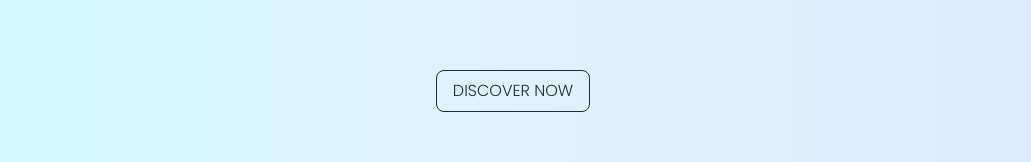
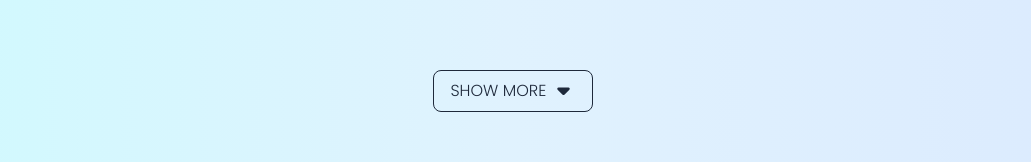
Before and after one commit to kietnguyen98/portfilio, a Next.js app: page / in a window 1280 px wide. Shown: the part 614-776 px from the top of the page, without its empty margins (127-1158 px from the left). Built offline with nearby package versions, Linux system fonts and the light colour scheme.

Commit message:
update ui

```diff
--- a/components/ProfileIntro.tsx
+++ b/components/ProfileIntro.tsx
@@ -1,16 +1,22 @@
 // import modules from library
 import React, { FunctionComponent } from "react";
-import Image from "next/image";
 import { useMediaQuery } from "react-responsive";
+import { FontAwesomeIcon } from "@fortawesome/react-fontawesome";
+import { faCaretDown } from "@fortawesome/free-solid-svg-icons";
+import { faCaretUp } from "@fortawesome/free-solid-svg-icons";
 
 // import modules from local
 
 type profileIntroProps = {
   userDiscoverd: any;
+  userUnDiscoverd: any;
+  isDiscoverd: boolean;
 };
 
 const ProfileIntro: FunctionComponent<profileIntroProps> = ({
   userDiscoverd,
+  userUnDiscoverd,
+  isDiscoverd,
 }) => {
   const isMobile = useMediaQuery({ maxWidth: 900 });
   const isSmallWidthMobile = useMediaQuery({ maxWidth: 380 });
@@ -67,11 +73,11 @@ const ProfileIntro: FunctionComponent<profileIntroProps> = ({
               </div>
               <div className="flex justify-center items-end w-full md:mt-20 sm:mt-16 mt-16">
                 <button
-                  onClick={userDiscoverd}
+                  onClick={isDiscoverd ? userUnDiscoverd : userDiscoverd}
                   className="md:py-2 sm:py-2 py-2 md:px-4 sm:px-4 px-4 text-slate-800 dark:text-slate-50 border-solid border-1 border-slate-800 dark:border-slate-50 dark:hover:text-slate-800 hover:border-none cursor-pointer rounded-lg bg-inherit hover:bg-slate-50 duration-300"
                 >
                   <p className="pp-thin md:text-lg sm:text-lg text-sm">
-                    DISCOVER NOW
+                    SHOW MORE
                   </p>
                 </button>
               </div>
@@ -103,10 +109,20 @@ const ProfileIntro: FunctionComponent<profileIntroProps> = ({
           </div>
           <div className="flex justify-center items-end w-full col-span-3">
             <button
-              onClick={userDiscoverd}
+              onClick={isDiscoverd ? userUnDiscoverd : userDiscoverd}
               className="py-2 px-4 text-slate-800 dark:text-slate-50 border-solid border-1 border-slate-800 dark:border-slate-50 dark:hover:text-slate-800 hover:border-none cursor-pointer rounded-lg bg-inherit hover:bg-slate-50 duration-300"
             >
-              <p className="pp-thin text-md">DISCOVER NOW</p>
+              {isDiscoverd ? (
+                <p className="pp-thin text-md">
+                  SHOW LESS{" "}
+                  <FontAwesomeIcon icon={faCaretUp} size="lg" fixedWidth />
+                </p>
+              ) : (
+                <p className="pp-thin text-md">
+                  SHOW MORE{" "}
+                  <FontAwesomeIcon icon={faCaretDown} size="lg" fixedWidth />
+                </p>
+              )}
             </button>
           </div>
         </div>
--- a/data/skills-data.json
+++ b/data/skills-data.json
@@ -1,7 +1,7 @@
 [
   {
     "name": "html",
-    "point": 8,
+    "point": 8.5,
     "img": "/images/icons/html.png"
   },
   {
--- a/pages/index.tsx
+++ b/pages/index.tsx
@@ -13,6 +13,11 @@ const Home: NextPage = () => {
   React.useEffect(() => {
     setIsMounted(true);
   }, []);
+
+  // scrolling to Top
+  const toTopScroll = () => {
+    window.scrollTo({ top: 0, behavior: "smooth" });
+  };
 
   // scrolling about me section
   const aboutMeRef = React.useRef<HTMLInputElement>(null);
@@ -53,11 +58,22 @@ const Home: NextPage = () => {
   const [isDiscoverd, setIsDiscovered] = React.useState(false);
 
   const userDiscoverd = () => {
-    setIsDiscovered(true);
+    if (!isDiscoverd) {
+      setIsDiscovered(true);
+    }
     if (isDiscoverd) {
       aboutMeScroll();
     } else {
       setTimeout(aboutMeScroll, 300);
+    }
+  };
+
+  const userUnDiscoverd = () => {
+    toTopScroll();
+    if (isDiscoverd) {
+      setTimeout(() => {
+        setIsDiscovered(false);
+      }, 300);
     }
   };
 
@@ -75,7 +91,11 @@ const Home: NextPage = () => {
             experienceScroll={experienceScroll}
             skillsScroll={skillsScroll}
           />
-          <ProfileIntro userDiscoverd={userDiscoverd} />
+          <ProfileIntro
+            userDiscoverd={userDiscoverd}
+            userUnDiscoverd={userUnDiscoverd}
+            isDiscoverd={isDiscoverd}
+          />
           {isDiscoverd && (
             <React.Fragment>
               <AboutMe aboutMeRef={aboutMeRef} />
```
